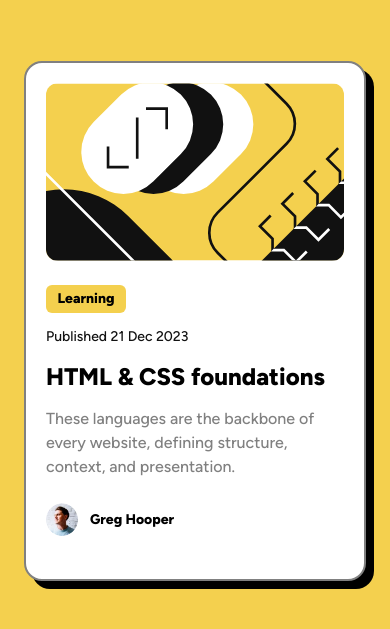
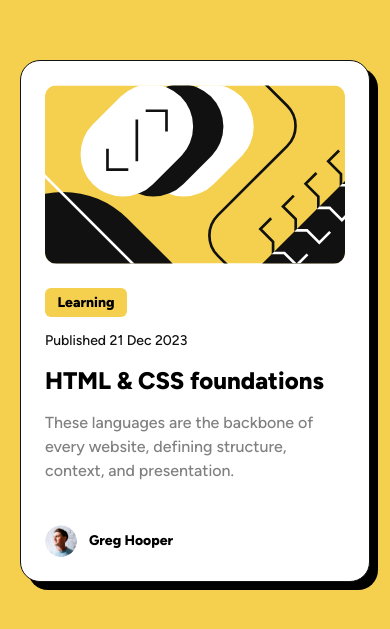
Before and after one commit to shalri/fm-blog-preview-card, a website built with Vite: page index.html in a window 390 px wide. Shown: the part 101-730 px from the top of the page. Built offline with nearby package versions, Linux system fonts and the light colour scheme.

Commit message:
Minor adjustments

```diff
--- a/index.html
+++ b/index.html
@@ -1,5 +1,5 @@
 <!doctype html>
-<html lang="en" class="bg-bp-primary font-figtree text-body antialiased">
+<html lang="en" class="bg-bp-primary font-figtree antialiased">
   <head>
     <meta charset="UTF-8" />
     <meta name="viewport" content="width=device-width, initial-scale=1.0" />
@@ -16,11 +16,11 @@
     <title>Frontend Mentor | Blog preview card</title>
   </head>
   <body class="flex min-h-screen flex-col">
-    <main class="flex h-full flex-grow items-center justify-center">
+    <main class="h-100vh flex flex-grow items-center justify-center">
       <div
-        class="mx-6 h-[520px] w-[380px] min-w-[300px] rounded-[18px] border-[2px] border-bp-grey bg-white shadow-bp active:shadow-bp-active"
+        class="relative mx-6 h-[522px] w-[384px] min-w-[350px] rounded-[20px] border border-bp-black bg-white shadow-bp active:shadow-bp-active"
       >
-        <div class="relative p-5">
+        <div class="p-6">
           <img
             src="assets/images/illustration-article.svg"
             alt="illustration article"
@@ -28,7 +28,7 @@
           />
           <div class="pt-6">
             <h2
-              class="leading-0 h-7 w-20 rounded-md bg-bp-primary px-1 pt-1 text-center text-sm font-bold"
+              class="leading-0 flex h-[29px] w-[82px] items-center justify-center rounded-md bg-bp-primary text-center text-sm font-bold"
             >
               Learning
             </h2>
@@ -42,7 +42,7 @@
               These languages are the backbone of every website, defining
               structure, context, and presentation.
             </p>
-            <div class="flex items-center gap-3">
+            <div class="absolute bottom-6 flex items-center gap-3">
               <img
                 src="./assets/images/image-avatar.webp"
                 alt="image avatar"
--- a/style.css
+++ b/style.css
@@ -9,6 +9,10 @@
 @tailwind components;
 @tailwind utilities;
 
+html {
+  font-size: clamp(0.9rem, 5vw, 1rem);
+}
+
 @media (max-height: 700px) {
   .hide-short {
     display: none;
```
